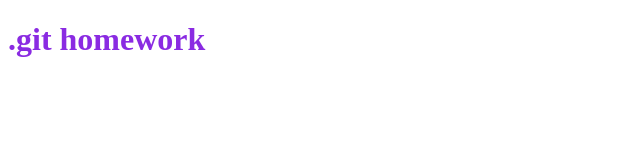
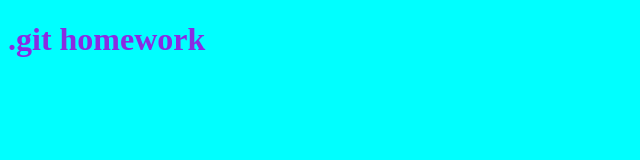
Before and after one commit to LobanovaSvit/s.lobanova.rep3, a plain HTML site: page HW5/index.html in a window 1280 px wide. Shown: the whole page, without its empty margins (0-640 px from the left). Drawn offline with Linux system fonts and the light colour scheme.

Commit message:
add backgriund color

```diff
--- a/HW5/style.css
+++ b/HW5/style.css
@@ -1 +1,2 @@
-*{color: blueviolet;}
+*{color: blueviolet;
+background-color: aqua;}
```
